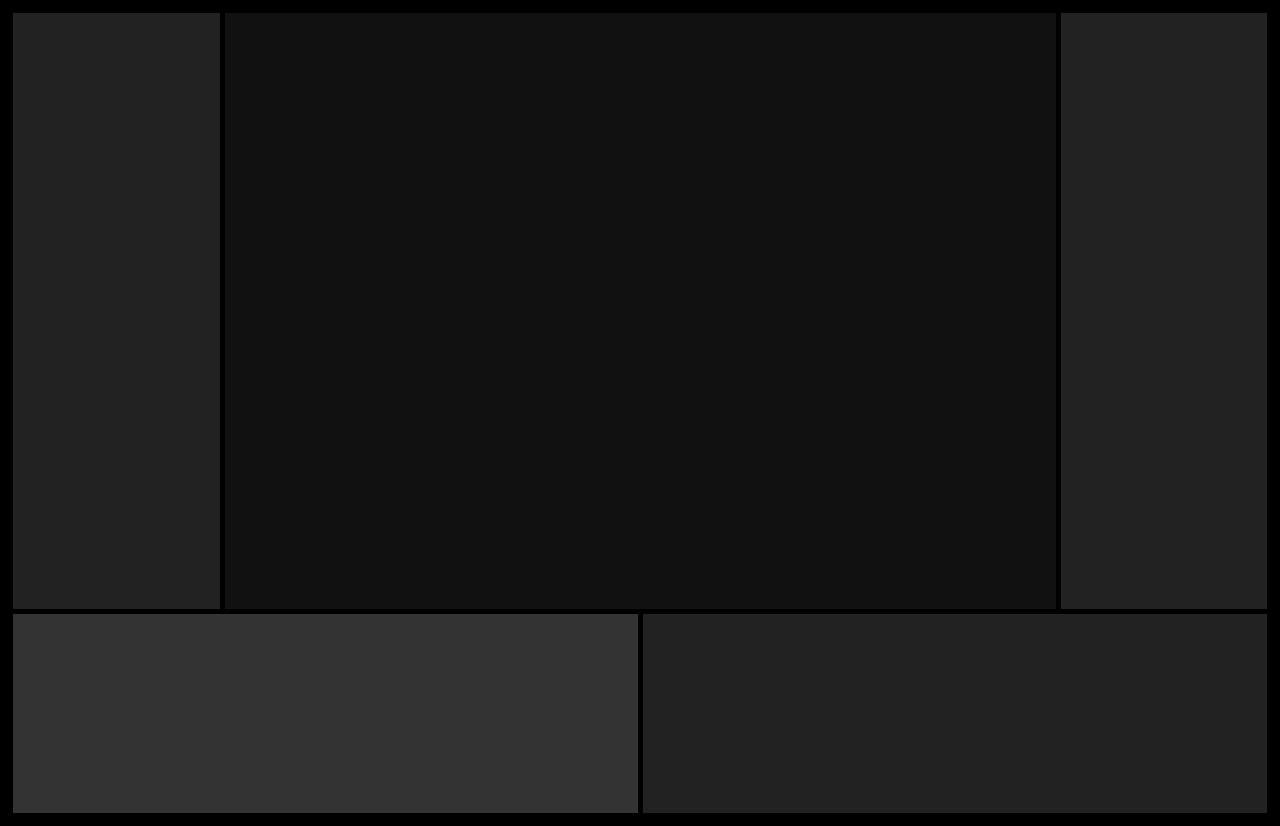
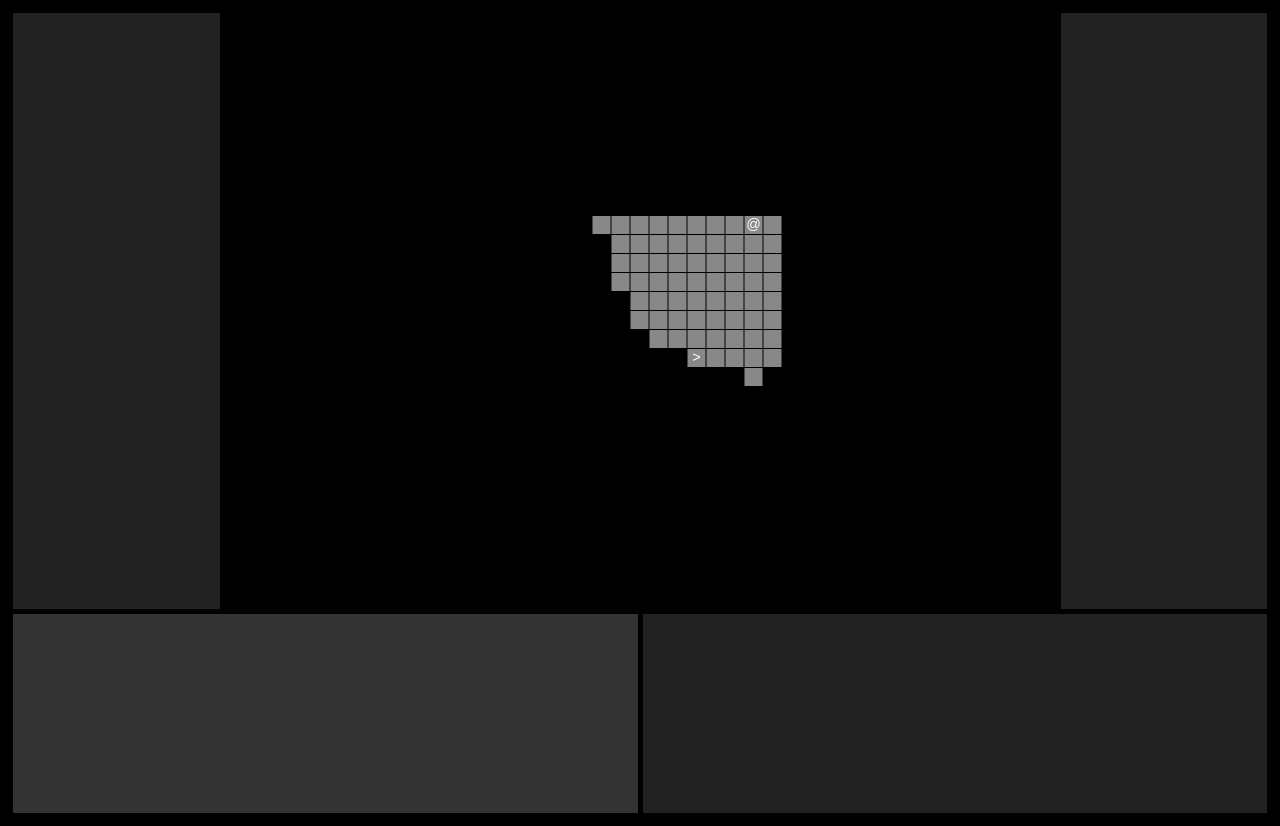
Before and after one commit to cwarren/jsdungeon, a website: page playgame.html in a window 1280 px wide. Drawn offline with Linux system fonts and the light colour scheme.

Commit message:
WIP SEMI-STABLE - game is generally working again after the giant UI re-work... but the help text display is wonky and there may still be other subtle issues

```diff
--- a/playgame.html
+++ b/playgame.html
@@ -78,16 +78,12 @@
         import { gameState } from "./gameStateClass.js";
         import { uiPaneMain } from "./ui.js";
 
-        function updateGameUI() {
-            uiPaneMain.drawUI();
-        }
+        // function updateGameUI() {
+        //     uiPaneMain.drawUI();
+        // }
 
-        // Initialize the game
         uiPaneMain.resizeCanvas();
-        // updateGameUI();
-
-        // Handle resizing
-        window.addEventListener("resize", uiPaneMain.resizeCanvas);
+        window.addEventListener("resize", () => { uiPaneMain.resizeCanvas(); });
     </script>
 </body>
 
--- a/ui.js
+++ b/ui.js
@@ -2,7 +2,6 @@ import { gameState, WORLD_LEVEL_SPECS_FOR_DEV } from "./gameStateClass.js";
 import { UIPaneMain } from "./uiPaneMainClass.js";
 
 // On page load, initialize the game state, then draw it, then start game turns
-
 
 function initializeGameWorld() { // this is a hack until I pull this stuff out to a better location
   gameState.initialize(WORLD_LEVEL_SPECS_FOR_DEV);
@@ -11,13 +10,6 @@ initializeGameWorld();
 
 const uiPaneMain = new UIPaneMain(gameState);
 
-//############################################################################
-
-// Adjust canvas size and redraw game on window resize
-// window.addEventListener("resize", resizeCanvas);
-
-// Now that gameState and canvas and such are set up, render the game
-uiPaneMain.resizeCanvas();
 gameState.advanceGameTime();
 
 export {
--- a/uiActions.js
+++ b/uiActions.js
@@ -9,7 +9,7 @@ const uiActionsMap = {
     "PUSH_MAP_SCREEN": { name: "Map", description: "A zoomed out map", action: uiMap } ,
     "PUSH_GAME_META": { name: "Game menu", description: "The main game menu", action: uiGameMeta } ,
     "PUSH_HELP": { name: "Help", description: "Details about the commands available", action: uiHelp } ,
-    "POP_UI_STATE": { name: "Exit", description: "Close this screen", action: uiPaneMain.popUIState }
+    "POP_UI_STATE": { name: "Exit", description: "Close this screen", action: uiPopState }
 };
 function uiGamePlay() {
     // go to game play if there's an active game, otherwise show the game over screen
@@ -28,4 +28,6 @@ function uiMap() { uiPaneMain.pushUIState("MAP_SCREEN"); }
 function uiGameMeta() { uiPaneMain.pushUIState("GAME_META"); }
 function uiHelp() { uiPaneMain.pushUIState("HELP"); }
 
+function uiPopState() { uiPaneMain.popUIState(); }
+
 export { uiActionsMap };
--- a/uiPaneMainClass.js
+++ b/uiPaneMainClass.js
@@ -46,8 +46,14 @@ class UIPaneMain {
         this.resizeCanvas(); // Redraw to reflect new state
     }
 
+    resetUIState() {
+        this.stateManager.resetUIState();
+        this.resizeCanvas(); // Redraw to reflect new state
+    }
+
     resizeCanvas() {
-        this.renderer.resizeCanvas(window.innerWidth * 0.9, window.innerHeight * 0.9);
+        this.canvas.width = window.innerWidth * 0.9;
+        this.canvas.height = window.innerHeight * 0.9;
         this.drawUI();
     }
 
--- a/uiPaneMainRendererClass.js
+++ b/uiPaneMainRendererClass.js
@@ -22,8 +22,8 @@ class UIPaneMainRenderer {
     }
 
     clear() {
-        ctx.fillStyle = "black";
-        ctx.fillRect(0, 0, this.canvas.width, this.canvas.height);
+        this.ctx.fillStyle = "black";
+        this.ctx.fillRect(0, 0, this.canvas.width, this.canvas.height);
     }
 
     draw() {
--- a/uiPaneMainRendererGamePlayClass.js
+++ b/uiPaneMainRendererGamePlayClass.js
@@ -16,10 +16,10 @@ class UIPaneMainRendererGamePlay extends UIPaneMainRenderer {
     //=====================
 
     drawWorldLevel(worldLevel) {
-        drawWorldLevelGrid(worldLevel);
-        drawWorldLevelStructures(worldLevel);
-        drawWorldLevelItems(worldLevel);
-        drawWorldLevelEntities(worldLevel);
+        this.drawWorldLevelGrid(worldLevel);
+        this.drawWorldLevelStructures(worldLevel);
+        this.drawWorldLevelItems(worldLevel);
+        this.drawWorldLevelEntities(worldLevel);
     }
 
     drawWorldLevelGrid(worldLevel) {
@@ -27,10 +27,10 @@ class UIPaneMainRendererGamePlay extends UIPaneMainRenderer {
         for (let col = 0; col < worldLevel.levelWidth; col++) {
             for (let row = 0; row < worldLevel.levelHeight; row++) {
                 const cell = worldLevel.grid[col][row];
-                if (this.gameState.avatar.vision.visibleCells.has(cell)) {
-                    drawGridCell(cell, offsetX, offsetY, cellSize, gridSpacing);
-                } else if (this.gameState.avatar.vision.seenCells.has(cell)) {
-                    drawGridCellFaint(cell, offsetX, offsetY, cellSize, gridSpacing);
+                if (this.ui.gameState.avatar.vision.visibleCells.has(cell)) {
+                    this.drawGridCell(cell, offsetX, offsetY, cellSize, gridSpacing);
+                } else if (this.ui.gameState.avatar.vision.seenCells.has(cell)) {
+                    this.drawGridCellFaint(cell, offsetX, offsetY, cellSize, gridSpacing);
                 }
             }
         }
@@ -62,7 +62,7 @@ class UIPaneMainRendererGamePlay extends UIPaneMainRenderer {
         const {cellSize, gridSpacing, offsetX, offsetY} = this.getGridRenderSettings(worldLevel);
         worldLevel.levelStructures.forEach(structure => {
             const structureCell = structure.getCell();
-            if (this.gameState.avatar.vision.visibleCells.has(structureCell) || this.gameState.avatar.vision.seenCells.has(structureCell)) {
+            if (this.ui.gameState.avatar.vision.visibleCells.has(structureCell) || this.ui.gameState.avatar.vision.seenCells.has(structureCell)) {
                 this.drawStructure(structure, offsetX, offsetY, cellSize, gridSpacing);
             }
         });
@@ -87,24 +87,24 @@ class UIPaneMainRendererGamePlay extends UIPaneMainRenderer {
     drawWorldLevelEntities(worldLevel) {
         const {cellSize, gridSpacing, offsetX, offsetY} = this.getGridRenderSettings(worldLevel);
         worldLevel.levelEntities.forEach(entity => {
-            if (entity.isVisibleTo(gameState.avatar)) {
+            if (entity.isVisibleTo(this.ui.gameState.avatar)) {
                 this.drawEntity(entity, offsetX, offsetY, cellSize, gridSpacing);
             }
         });
 
         // Draw the avatar if it's in this world level
-        const avatar = this.gameState.avatar;
+        const avatar = this.ui.gameState.avatar;
         if (avatar && avatar.z === worldLevel.levelNumber) {
             this.drawEntity(avatar, offsetX, offsetY, cellSize, gridSpacing);
         }
     }
 
     drawEntity(entity, offsetX, offsetY, cellSize, gridSpacing) {
-        ctx.fillStyle = entity.displayColor;
-        ctx.font = `${cellSize * 0.8}px Arial`;
-        ctx.textAlign = "center";
-        ctx.textBaseline = "middle";
-        ctx.fillText(
+        this.ctx.fillStyle = entity.displayColor;
+        this.ctx.font = `${cellSize * 0.8}px Arial`;
+        this.ctx.textAlign = "center";
+        this.ctx.textBaseline = "middle";
+        this.ctx.fillText(
             entity.displaySymbol,
             offsetX + entity.location.x * (cellSize + gridSpacing) + cellSize / 2,
             offsetY + entity.location.y * (cellSize + gridSpacing) + cellSize / 2
@@ -114,7 +114,7 @@ class UIPaneMainRendererGamePlay extends UIPaneMainRenderer {
     drawPathHighlight(gridCellList, highlightColor = "red") {
         if (gridCellList === 0) return;
 
-        const currentLevel = this.gameState.world[this.gameState.currentLevel];
+        const currentLevel = this.ui.gameState.getCurrentWorldLevel();
         if (!currentLevel) return;
         const {cellSize, gridSpacing, offsetX, offsetY} = this.getGridRenderSettings(currentLevel);
 
--- a/uiPaneMainRendererHelpClass.js
+++ b/uiPaneMainRendererHelpClass.js
@@ -1,6 +1,8 @@
 import { UIPaneMainRenderer } from "./uiPaneMainRendererClass.js";
 import { keyBinding, actionMaps } from "./gameCommands.js";
 import { createHelpText, devTrace } from "./util.js";
+import { TextBlock } from "./textBlockClass.js";
+import { uiActionsMap } from "./uiActions.js";
 
 class UIPaneMainRendererHelp extends UIPaneMainRenderer {
     constructor(ui, canvas) {
--- a/uiPaneMainStateManagerClass.js
+++ b/uiPaneMainStateManagerClass.js
@@ -14,7 +14,7 @@ class UIPaneMainStateManager {
 
   constructor(ui) {
     this.ui = ui;
-    this.uiStateStack = ["GAME_META"];
+    this.uiStateStack = ["GAME_META", "GAME_PLAY"];
   }
 
   getCurrentUIState() {
@@ -38,7 +38,7 @@ class UIPaneMainStateManager {
   }
 
   resetUIState() {
-    uiStateStack = ["GAME_META"];
+    this.uiStateStack = ["GAME_META"];
   }
 }
 
```
Lines whose indentation alone changed are shown as unchanged.
